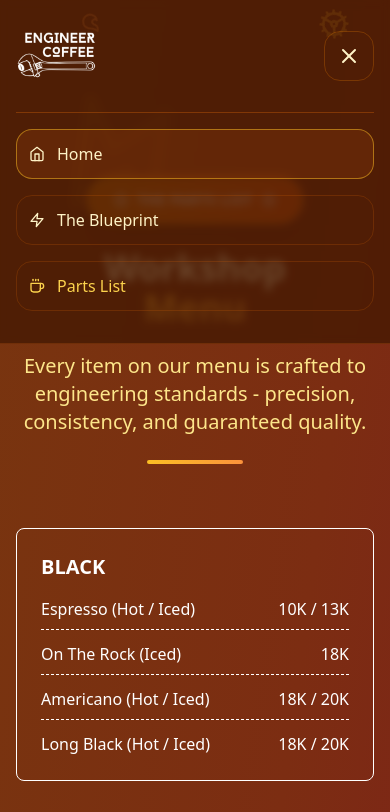
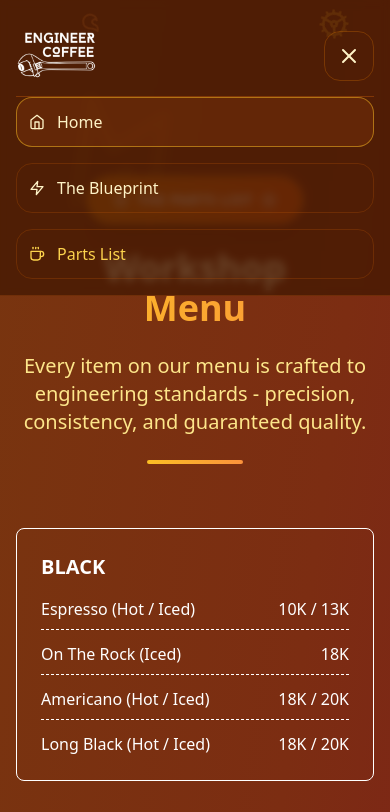
Before and after one commit to faidzagustiawan/Engineer-Coffee, a plain HTML site: page menu.html in a window 390 px wide. Both pictures are taken after a click on the button 349 px from the left and 56 px from the top of the page. Shown: the top 812 px of the page. Drawn offline with nearby package versions, Linux system fonts and the light colour scheme.

Commit message:
Update menu.html

```diff
--- a/menu.html
+++ b/menu.html
@@ -194,7 +194,7 @@
 
 
       <div id="mobile-menu"
-        class="md:hidden mt-4 pb-4 border-t border-amber-700/50 pt-4 transition-all duration-300 max-h-0 opacity-0 overflow-hidden">
+        class="md:hidden border-t border-amber-700/50 transition-all duration-300 max-h-0 opacity-0 overflow-hidden">
 
         <nav class="flex flex-col space-y-4">
 
```
